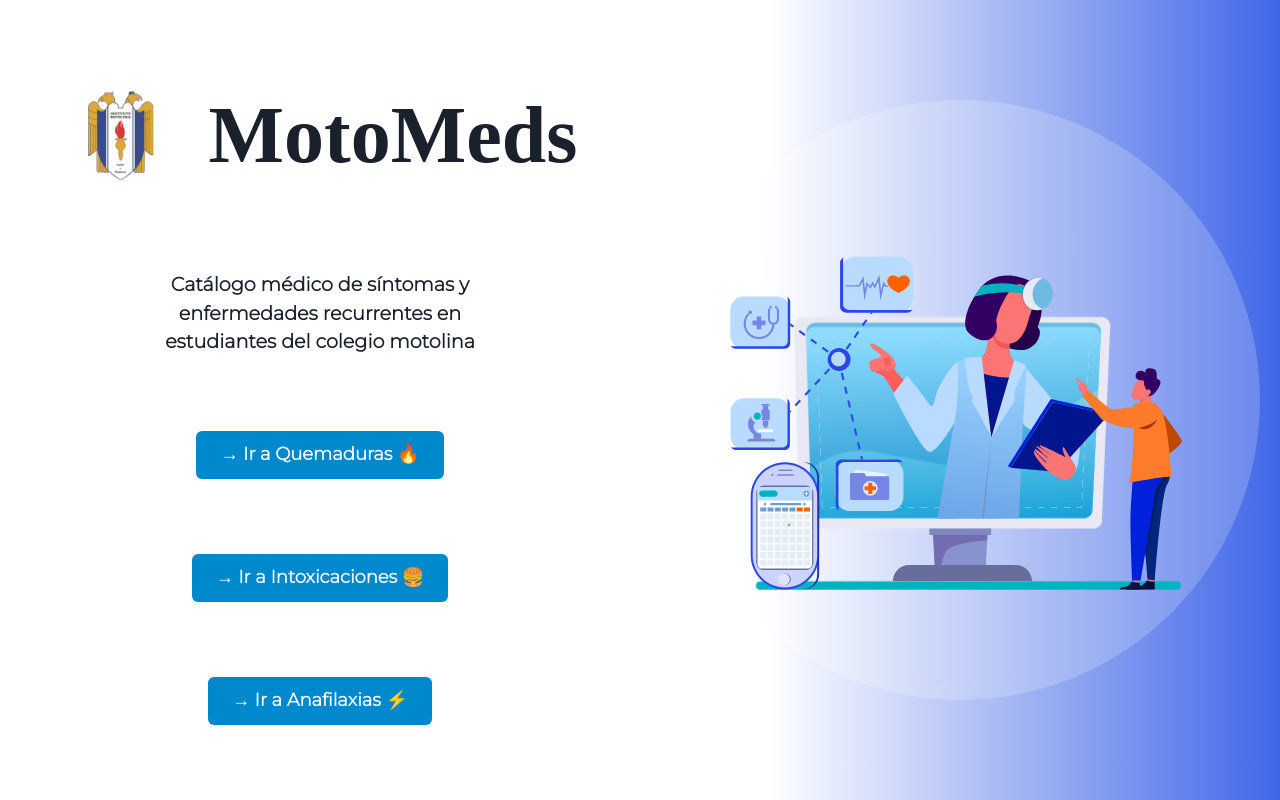
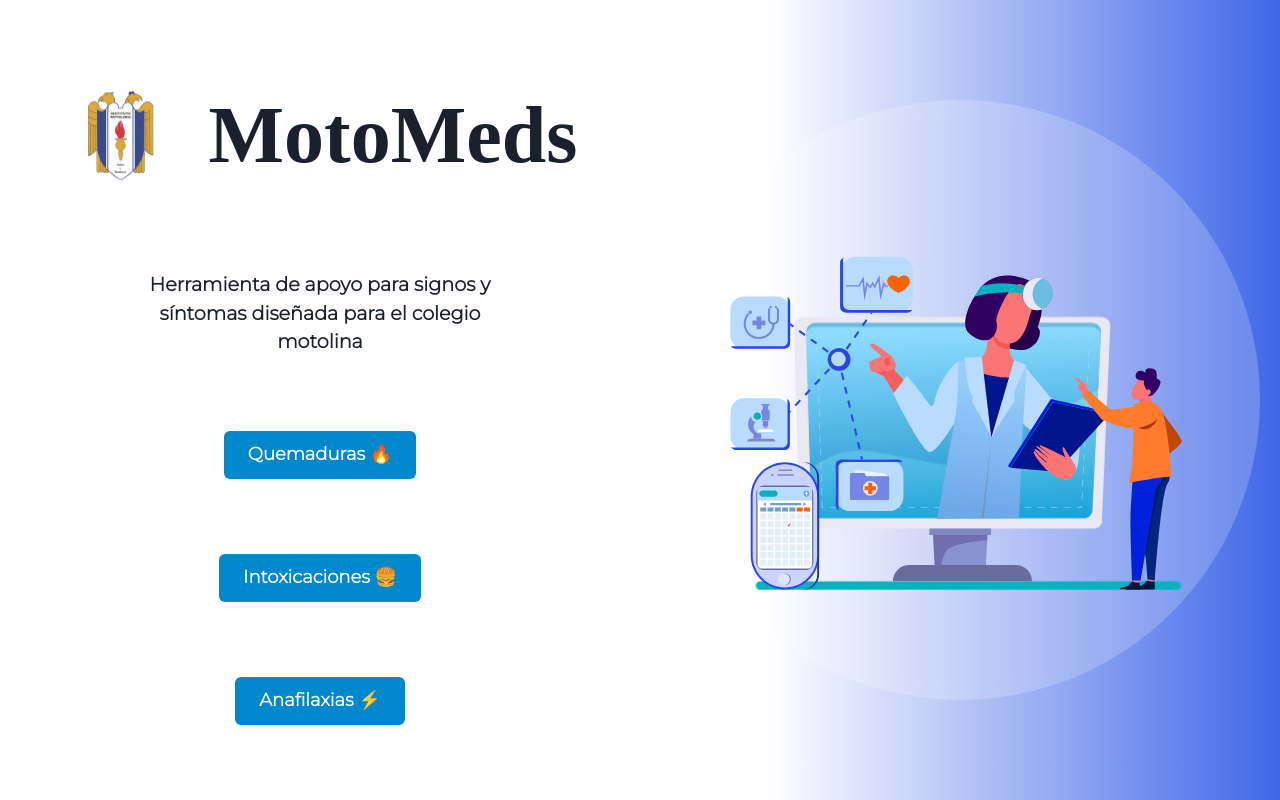
Before and after one commit to Silver0401/pedia-farm-frontend, a React (Create React App) app: page /MotoMed in a window 1280 px wide. Built offline with nearby package versions, Linux system fonts and the light colour scheme; a web font is replaced by a local one.

Commit message:
motomeds styling change2

```diff
--- a/src/components/MotoMed/Home/RootLeftPage.tsx
+++ b/src/components/MotoMed/Home/RootLeftPage.tsx
@@ -9,19 +9,18 @@ const RootLeftPage: React.FC = () => {
         <h1>MotoMeds</h1>
         <img src={MotolinaLogo} alt="MotolinaLogo" />
       </div>
-
       <p>
-        Catálogo médico de síntomas y enfermedades recurrentes en estudiantes
-        del colegio motolina
+        Herramienta de apoyo para signos y síntomas diseñada para el colegio
+        motolina
       </p>
       <Button size="lg" colorScheme="telegram" style={{ color: "white" }}>
-        → Ir a Quemaduras 🔥
+        Quemaduras 🔥
       </Button>
       <Button size="lg" colorScheme="telegram" style={{ color: "white" }}>
-        → Ir a Intoxicaciones 🍔
+        Intoxicaciones 🍔
       </Button>
       <Button size="lg" colorScheme="telegram" style={{ color: "white" }}>
-        → Ir a Anafilaxias ⚡️
+        Anafilaxias ⚡️
       </Button>
     </div>
   );
```
